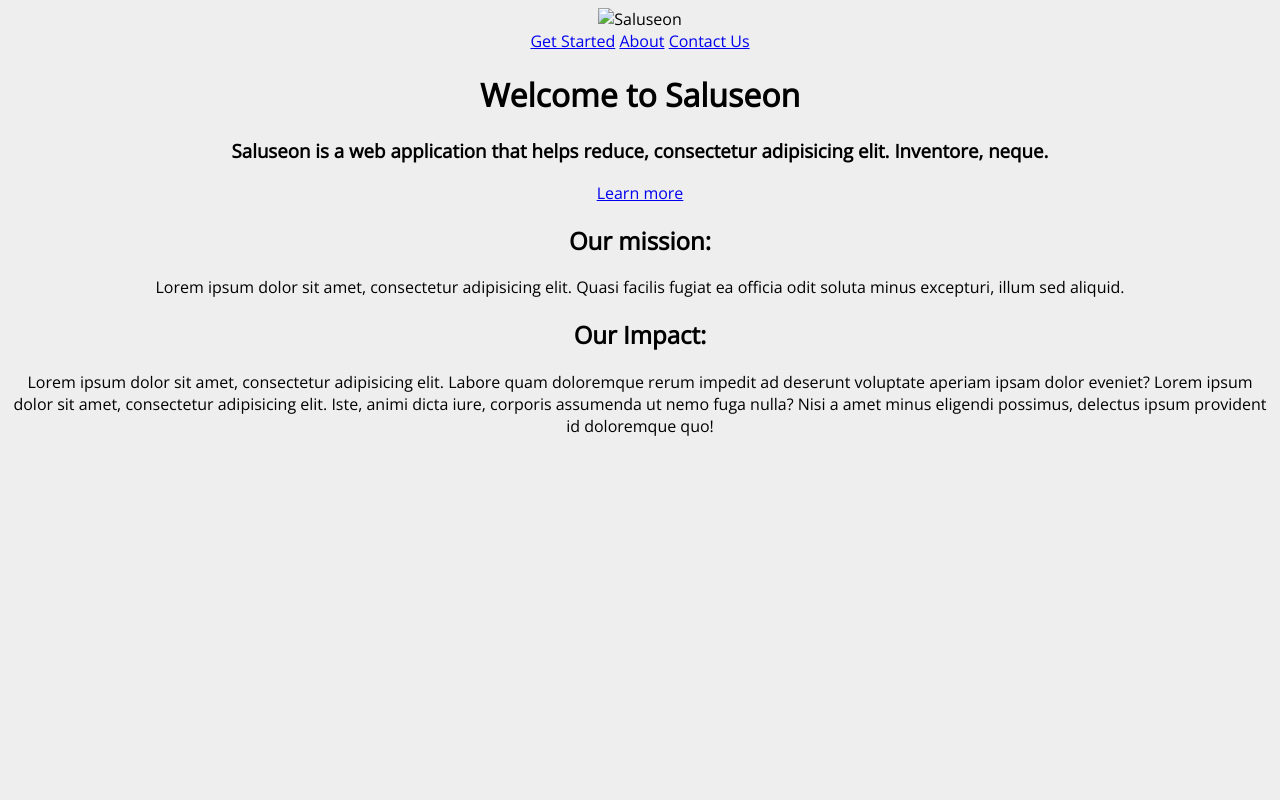
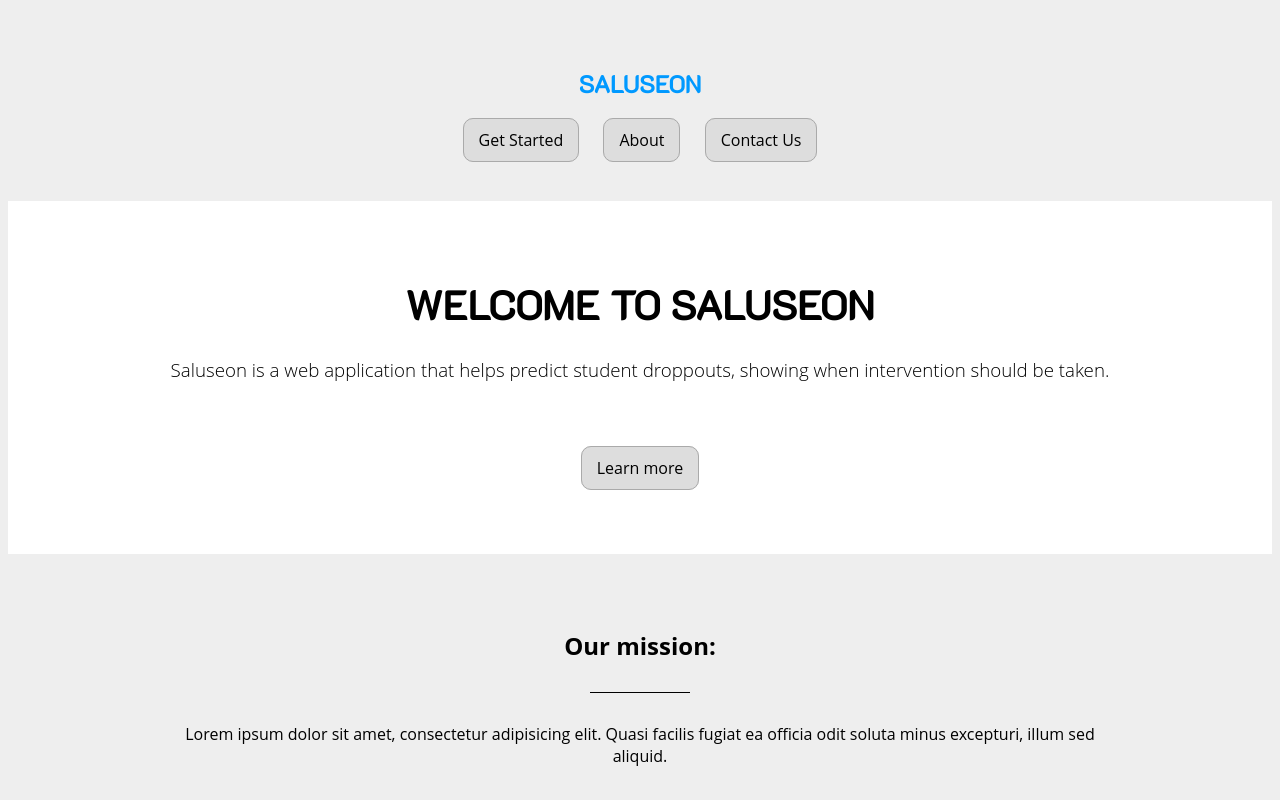
Before and after one commit to XuanChau/Saluseon, a plain HTML site: page index.html in a window 1280 px wide. Shown: the top 800 px of the page. Drawn offline with nearby package versions, Linux system fonts and the light colour scheme.

Commit message:
modified styling

```diff
--- a/css/style.css
+++ b/css/style.css
@@ -2,4 +2,68 @@ body {
   background-color: #eee;
   font-family: 'Open Sans', helvetica, sans-serif;
   text-align: center;
+  padding-bottom: 75px;
+  padding-top: 40px;
 }
+
+a {
+  text-decoration: none;
+  color: black;
+  padding: 10px 15px;
+  margin: 0 10px;
+  border-radius: 10px;
+  border: 1px #aaa solid;
+  background-color: #ddd;
+}
+
+a:hover {
+  background-color: white;
+}
+
+nav {
+  margin-bottom: 50px;
+}
+
+#logo {
+  margin-bottom: 30px;
+  color: #0099ff;
+  font-family: 'K2D';
+}
+
+main {
+  padding-top: 50px;
+  padding-bottom: 75px;
+  margin-bottom: 75px;
+  background-color: white;
+}
+
+main h1 {
+  font-size: 40px;
+  font-family: 'K2D';
+  text-transform: uppercase;
+}
+
+s {
+  color: #0099ff;
+}
+
+main h3 {
+  margin-bottom: 75px;
+  font-weight: lighter;
+}
+
+#mission, #impact {
+  max-width: 75%;
+  margin: 75px auto;
+}
+
+.line {
+  width: 100px;
+  border-bottom: 1px black solid;
+  margin: 30px auto;
+}
+
+#up {
+  margin-bottom: 100px;
+  width: 100px;
+}
--- a/index.html
+++ b/index.html
@@ -3,12 +3,13 @@
   <head>
     <meta charset="utf-8">
     <link rel="stylesheet" href="css/style.css">
-    <link href="https://fonts.googleapis.com/css?family=Open+Sans" rel="stylesheet">
+    <link rel="stylesheet" href="https://use.fontawesome.com/releases/v5.4.1/css/all.css" integrity="sha384-5sAR7xN1Nv6T6+dT2mhtzEpVJvfS3NScPQTrOxhwjIuvcA67KV2R5Jz6kr4abQsz" crossorigin="anonymous">
+    <link href="https://fonts.googleapis.com/css?family=K2D" rel="stylesheet">
     <title>Saluseon - Home</title>
   </head>
   <body>
     <nav>
-      <img src="img/logo.png" alt="Saluseon" id="logo">
+      <h1 id="logo">SALUSEON</h1>
       <div id="navi">
         <a href="html/getStarted.html">Get Started</a>
         <a href="html/about.html">About</a>
@@ -19,7 +20,7 @@
     <main>
       <h1>Welcome to Saluseon</h1>
       <h3>
-        Saluseon is a web application that helps reduce, consectetur adipisicing elit. Inventore, neque.
+        Saluseon is a web application that helps predict student droppouts, showing when intervention should be taken.
       </h3>
       <a href="html/about.html">Learn more</a>
     </main>
@@ -42,6 +43,6 @@
       </p>
     </section>
 
-    <a id="up" href="#"></a>
+    <a id="up" href="#">^</a>
   </body>
 </html>
```
